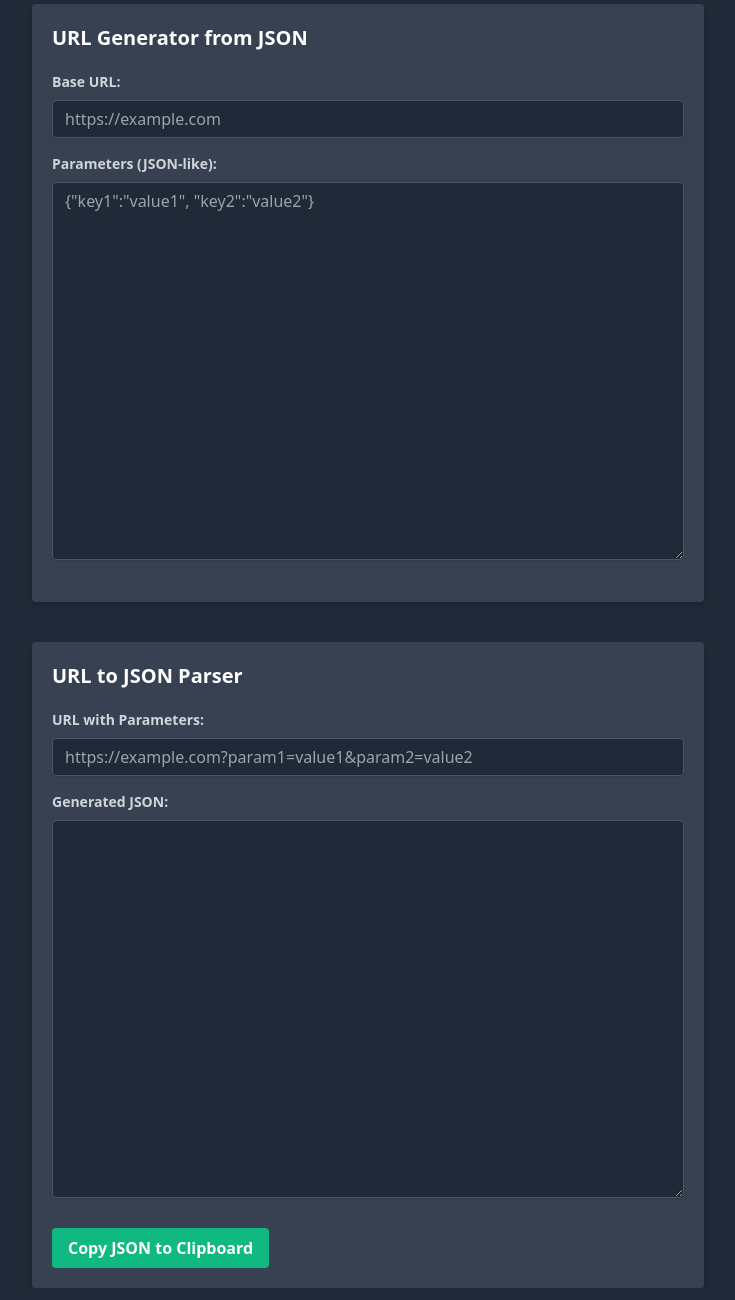
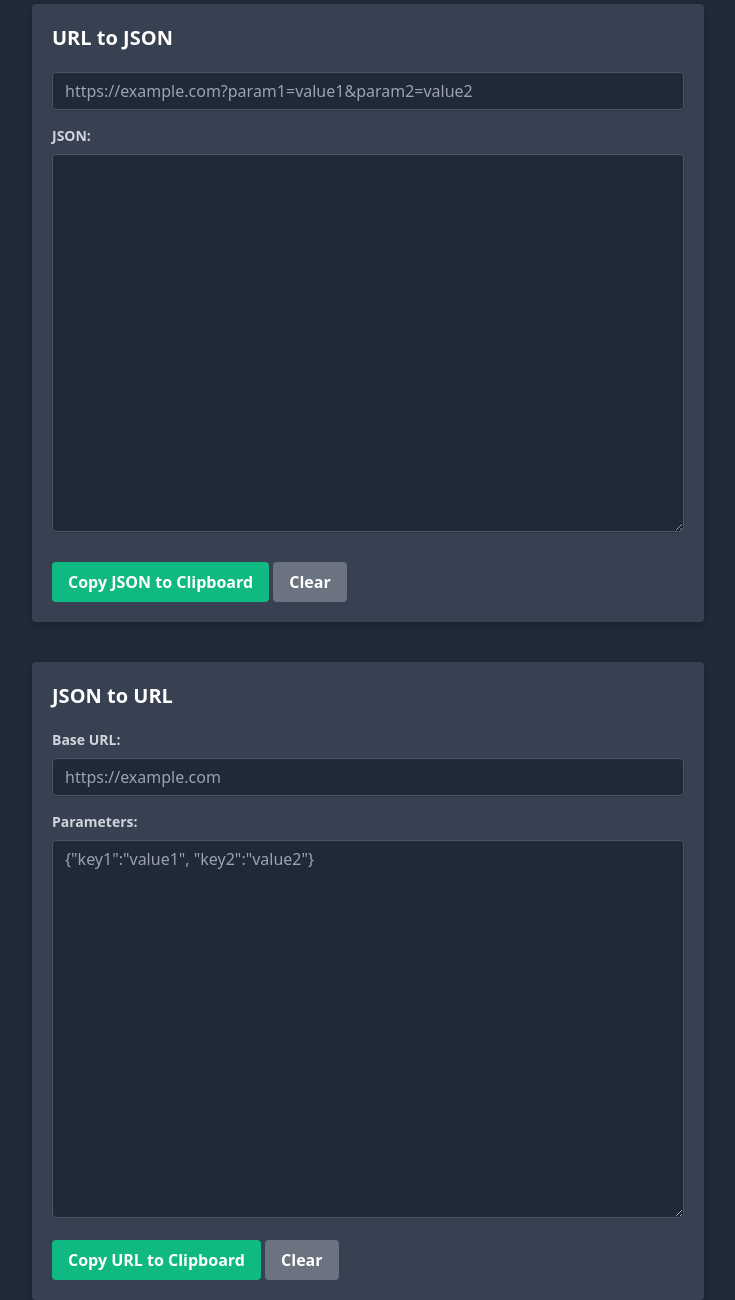
Before and after one commit to carloscolmenarez/url-to-json, a plain HTML site: page index.html in a window 1280 px wide. Shown: the part 36-1336 px from the top of the page, without its empty margins (272-1007 px from the left). Drawn offline with nearby package versions, Linux system fonts and the light colour scheme.

Commit message:
URL to JSON module to top, Check icon instead of alert on copy and other UX/UI improvements

```diff
--- a/index.html
+++ b/index.html
@@ -7,48 +7,54 @@
     <script src="https://cdn.jsdelivr.net/npm/vue@2.6.14/dist/vue.js"></script>
     <link href="https://cdn.jsdelivr.net/npm/tailwindcss@2.2.19/dist/tailwind.min.css" rel="stylesheet">
 </head>
-<body class="bg-gray-800 text-white h-screen" onload="document.getElementById('baseURL').focus();">
+<body class="bg-gray-800 text-white h-screen" onload="document.getElementById('urlInput').focus();">
     <div id="app">
 		<div class="max-w-2xl mx-auto mt-10 p-5 bg-gray-700 shadow-md rounded">
-			<h2 class="text-xl font-semibold mb-5">URL Generator from JSON</h2>
+			<h2 class="text-xl font-semibold mb-5">URL to JSON</h2>
+			<div class="mb-4">
+				<input type="text" id="urlInput" v-model="urlInput" placeholder="https://example.com?param1=value1&param2=value2"
+					class="shadow appearance-none border rounded w-full py-2 px-3 text-gray-300 bg-gray-800 border-gray-600 leading-tight focus:outline-none focus:shadow-outline">
+			</div>
+			<div class="mb-6">
+                <label for="jsonOutput" class="block text-gray-300 text-sm font-bold mb-2">JSON:</label>
+				<textarea id="jsonOutput" v-model="jsonOutput" rows="18" readonly
+						class="shadow appearance-none border rounded w-full py-2 px-3 text-gray-300 bg-gray-800 border-gray-600 leading-tight focus:outline-none focus:shadow-outline bg-gray-100"></textarea>
+			</div>
+            <button @click="copyJsonToClipboard"
+                    class="bg-green-500 hover:bg-green-700 text-white font-bold py-2 px-4 rounded focus:outline-none focus:shadow-outline">
+                Copy JSON to Clipboard {{ copyJsonCheck }}
+            </button>
+            <button @click="clearURLtoJSON"
+                    class="bg-gray-500 hover:bg-gray-600 text-white font-bold py-2 px-4 rounded focus:outline-none focus:shadow-outline">
+                Clear
+            </button>
+		</div>
+
+		<div class="max-w-2xl mx-auto mt-10 p-5 bg-gray-700 shadow-md rounded">
+			<h2 class="text-xl font-semibold mb-5">JSON to URL</h2>
 			<div class="mb-4">
 				<label for="baseURL" class="block text-gray-300 text-sm font-bold mb-2">Base URL:</label>
 				<input type="text" id="baseURL" v-model="baseURL" placeholder="https://example.com"
 					class="shadow appearance-none border rounded w-full py-2 px-3 text-gray-300 bg-gray-800 border-gray-600 leading-tight focus:outline-none focus:shadow-outline">
 			</div>
 			<div class="mb-2">
-				<label for="jsonInput" class="block text-gray-300 text-sm font-bold mb-2">Parameters (JSON-like):</label>
-				<textarea v-model="jsonInput" rows="18" placeholder='{"key1":"value1", "key2":"value2"}'
+				<label for="jsonInput" class="block text-gray-300 text-sm font-bold mb-2">Parameters:</label>
+				<textarea id="jsonInput" v-model="jsonInput" rows="18" placeholder='{"key1":"value1", "key2":"value2"}'
 						class="shadow appearance-none border rounded w-full py-2 px-3 text-gray-300 bg-gray-800 border-gray-600 leading-tight focus:outline-none focus:shadow-outline"></textarea>
 				<p v-if="jsonInput != '' && !isValidJSON" class="text-red-500 text-xs italic">Invalid JSON input.</p>
 			</div>
-			<!-- <p class="text-gray-700 text-sm mb-2">Generated URL:</p> -->
 			<p class="mb-4 break-words"><a v-if="baseURL != '' && isValidJSON" :href="generatedURL" target="_blank">{{ generatedURL }}</a></p>
 			<a v-if="baseURL != '' && isValidJSON" :href="generatedURL" target="_blank"
 					class="bg-blue-500 hover:bg-blue-700 text-white font-bold py-2 px-4 rounded focus:outline-none focus:shadow-outline mr-2" title="Open generated URL in new tab">
 				Open URL
             </a>
-			<button v-if="baseURL != '' && isValidJSON" @click="copyToClipboard"
+			<button @click="copyUrlToClipboard"
 					class="bg-green-500 hover:bg-green-700 text-white font-bold py-2 px-4 rounded focus:outline-none focus:shadow-outline" title="Copy generated URL to clipboard">
-				Copy to Clipboard
+                    Copy URL to Clipboard {{ copyUrlCheck }}
 			</button>
-		</div>
-
-		<div class="max-w-2xl mx-auto mt-10 p-5 bg-gray-700 shadow-md rounded">
-			<h2 class="text-xl font-semibold mb-5">URL to JSON Parser</h2>
-			<div class="mb-4">
-				<label for="urlInput" class="block text-gray-300 text-sm font-bold mb-2">URL with Parameters:</label>
-				<input type="text" v-model="urlInput" placeholder="https://example.com?param1=value1&param2=value2"
-					class="shadow appearance-none border rounded w-full py-2 px-3 text-gray-300 bg-gray-800 border-gray-600 leading-tight focus:outline-none focus:shadow-outline">
-			</div>
-			<div class="mb-6">
-				<label for="jsonOutput" class="block text-gray-300 text-sm font-bold mb-2">Generated JSON:</label>
-				<textarea id="jsonOutput" v-model="jsonOutput" rows="18" readonly
-						class="shadow appearance-none border rounded w-full py-2 px-3 text-gray-300 bg-gray-800 border-gray-600 leading-tight focus:outline-none focus:shadow-outline bg-gray-100"></textarea>
-			</div>
-            <button @click="copyJsonToClipboard"
-                    class="bg-green-500 hover:bg-green-700 text-white font-bold py-2 px-4 rounded focus:outline-none focus:shadow-outline">
-                Copy JSON to Clipboard
+            <button @click="clearJSONtoURL"
+                    class="bg-gray-500 hover:bg-gray-600 text-white font-bold py-2 px-4 rounded focus:outline-none focus:shadow-outline">
+                Clear
             </button>
 		</div>
     </div>
@@ -58,12 +64,15 @@
             el: '#app',
             data: {
                 //inputs
+                urlInput: '',
                 baseURL: '',
                 jsonInput: '',
-                urlInput: '',
                 //outputs
                 jsonOutput: '',
                 generatedURL: '',
+
+                copyJsonCheck: '',
+                copyUrlCheck: '',
             },
             watch: {
                 urlInput: function(newVal) {
@@ -120,24 +129,37 @@
                     }
                     this.jsonOutput = JSON.stringify(result, null, 2);
                 },
-                copyToClipboard: function() {
+                copyUrlToClipboard: function() {
+
+                    if(!this.isValidJSON) return false;
+
                     const tempInput = document.createElement('input');
                     document.body.appendChild(tempInput);
                     tempInput.value = this.generatedURL;
                     tempInput.select();
                     document.execCommand('copy');
                     document.body.removeChild(tempInput);
-                    alert('URL copied to clipboard!');
+                    this.copyUrlCheck = '✔';
                 },
                 copyJsonToClipboard: function() {
-					const tempInput = document.createElement('input');
-                    document.body.appendChild(tempInput);
-                    tempInput.value = this.jsonOutput;
-                    tempInput.select();
+
+                    if(this.jsonOutput == '') return false;
+
+					const jsonOutput = document.getElementById('jsonOutput');
+                    jsonOutput.select();
                     document.execCommand('copy');
-                    document.body.removeChild(tempInput);
-                    alert('URL copied to clipboard!');
-                }
+                    this.copyJsonCheck = '✔';
+                },
+                clearURLtoJSON: function() {
+                    this.urlInput = '';
+                    this.jsonOutput = '';
+                    this.copyJsonCheck = '';
+                },
+                clearJSONtoURL: function() {
+                    this.baseURL = '';
+                    this.jsonInput = '';
+                    this.copyUrlCheck = '';
+                },
             }
         });
     </script>
```
